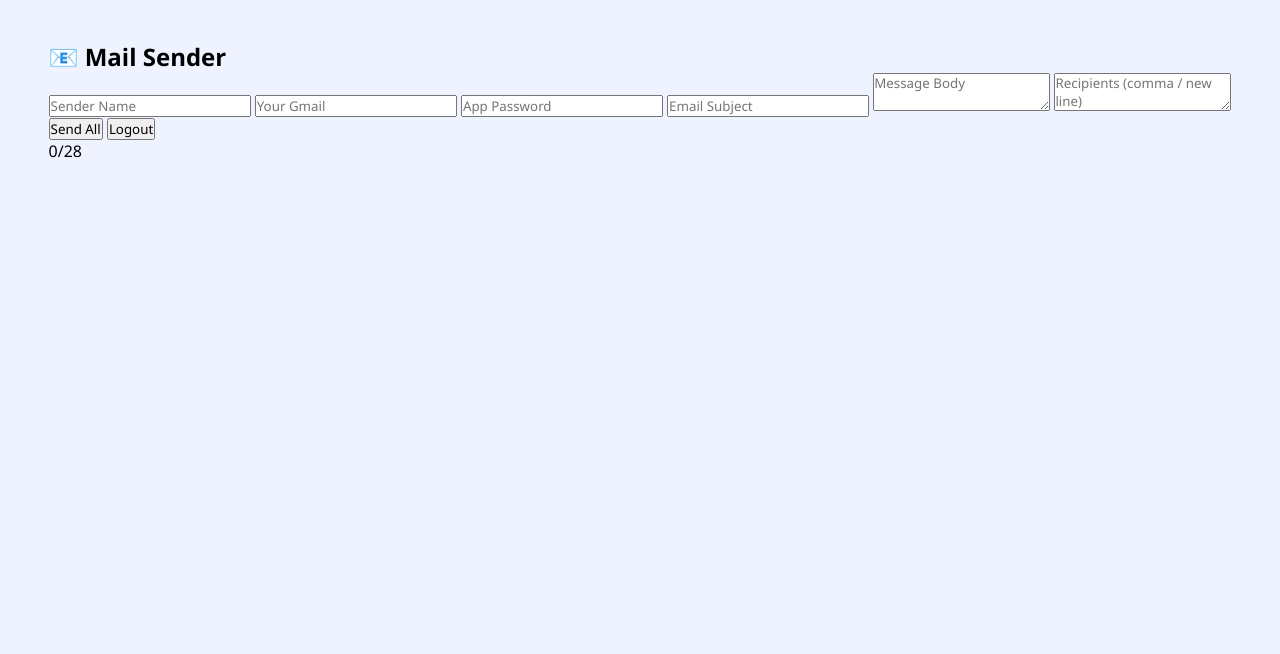
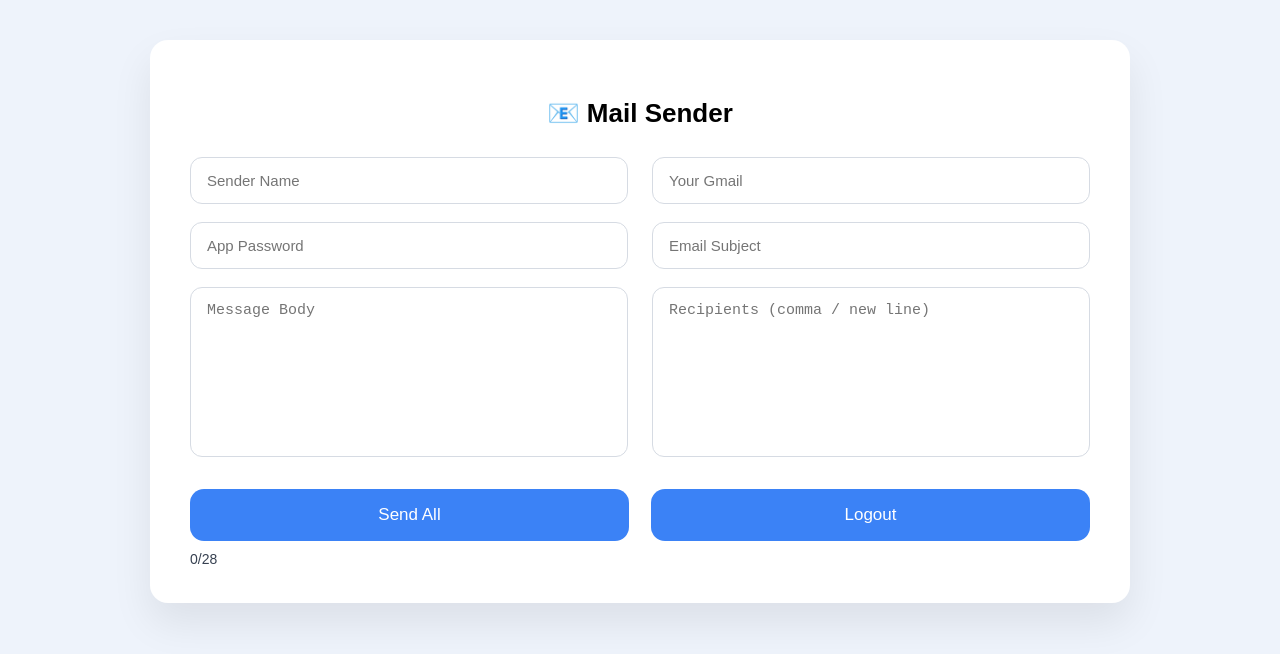
Before and after one commit to email-maker/abhi-bhai-882, a website: page public/launcher.html in a window 1280 px wide. Drawn offline with Linux system fonts and the light colour scheme.

Commit message:
Update style.css

```diff
--- a/public/style.css
+++ b/public/style.css
@@ -1,99 +1,97 @@
-* { margin:0; padding:0; box-sizing:border-box; font-family:"Segoe UI", sans-serif; }
+* {
+  box-sizing: border-box;
+}
 
 body {
-  display:flex;
-  justify-content:center;
-  align-items:flex-start;
-  padding-top:40px;
-  background:#eef3ff;
+  margin: 0;
+  background: #eef3fb;
+  font-family: Arial, sans-serif;
 }
 
-/* MAIN CONTAINER */
-.container {
-  background:#fff;
-  padding:40px;
-  border-radius:20px;
-  width:1250px;     /* FIXED width like screenshot */
-  box-shadow:0 12px 32px rgba(0,0,0,0.12);
+.login-box {
+  width: 360px;
+  margin: 120px auto;
+  background: #fff;
+  padding: 30px;
+  border-radius: 16px;
+  text-align: center;
 }
 
-.container h2 {
-  text-align:center;
-  font-size:34px;
-  margin-bottom:25px;
+.login-box input {
+  width: 100%;
+  padding: 12px;
+  margin-bottom: 12px;
+  border-radius: 10px;
+  border: 1px solid #ccc;
 }
 
-/* ROWS */
-.row {
-  display:flex;
-  gap:25px;
-  margin-bottom:22px;
+.login-box button {
+  width: 100%;
+  padding: 14px;
+  border-radius: 12px;
+  border: none;
+  background: #3b82f6;
+  color: #fff;
+  font-size: 16px;
 }
 
-.row input,
-.row textarea,
-.row button {
-  flex:1;
-  padding:14px;
-  border-radius:10px;
-  border:1px solid #cbd5e1;
+.page {
+  display: flex;
+  justify-content: center;
+  padding-top: 40px;
 }
 
-/* MESSAGE + RECIPIENTS SIDE-BY-SIDE */
-.landscape-row {
-  align-items:flex-start;
+.card {
+  width: 980px;
+  background: #fff;
+  border-radius: 18px;
+  padding: 36px 40px;
+  box-shadow: 0 20px 40px rgba(0,0,0,0.08);
 }
 
-.bigbox {
-  min-height:240px;      /* size same as screenshot */
-  resize:none;
-  font-size:15px;
+.title {
+  text-align: center;
+  font-size: 26px;
+  margin-bottom: 28px;
 }
 
-/* RECIPIENT BOX */
-.recipient-box {
-  flex:1;
-  display:flex;
-  flex-direction:column;
+.form-grid {
+  display: grid;
+  grid-template-columns: 1fr 1fr;
+  gap: 18px 24px;
 }
 
-.small-info {
-  text-align:right;
-  margin-top:8px;
-  font-size:14px;
-  color:#1a73e8;
+input, textarea {
+  padding: 14px 16px;
+  font-size: 15px;
+  border-radius: 12px;
+  border: 1px solid #d6dbe3;
 }
 
-/* BUTTONS */
-.row button {
-  background:#3b82f6;
-  color:#fff;
-  border:none;
-  font-size:20px;
-  cursor:pointer;
-  padding:18px;
-  height:65px;
-  border-radius:12px;
+textarea {
+  height: 170px;
+  resize: none;
 }
 
-.row button:hover {
-  background:#2563eb;
+.btn-row {
+  display: grid;
+  grid-template-columns: 1fr 1fr;
+  gap: 22px;
+  margin-top: 32px;
 }
 
-/* STATUS MESSAGE */
-#statusMessage {
-  text-align:center;
-  color:#ef4444;
-  font-size:17px;
-  margin-top:15px;
+.btn-row button {
+  padding: 16px;
+  font-size: 17px;
+  border-radius: 14px;
+  border: none;
+  background: #3b82f6;
+  color: #fff;
+  cursor: pointer;
 }
 
-/* LOGIN CARD (unchanged) */
-.login-card {
-  background:#fff;
-  padding:35px;
-  border-radius:16px;
-  width:380px;
-  text-align:center;
-  box-shadow:0 10px 30px rgba(0,0,0,0.12);
+.limit-text {
+  margin-top: 10px;
+  font-size: 14px;
+  color: #374151;
 }
```
